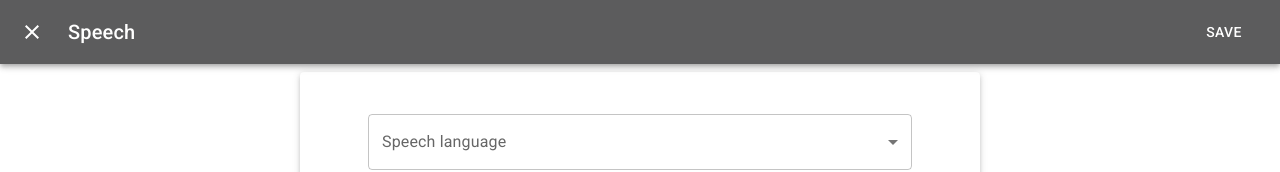
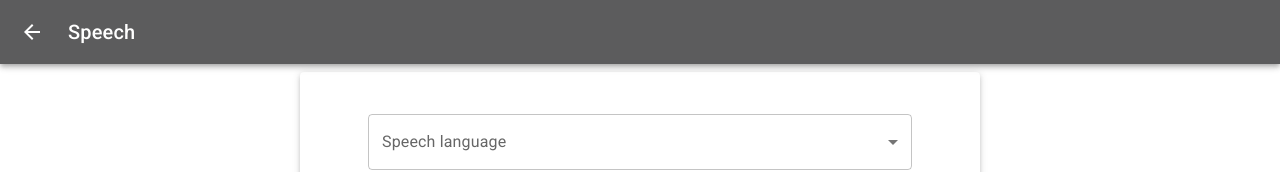
Before and after one commit to RodriSanchez1/cboard-phrase, a React (Vite) app: page /settings/speech in a window 1280 px wide. Shown: the top 172 px of the page. Built offline with nearby package versions, Linux system fonts and the light colour scheme.

Commit message:
Chore: Change fullScreenDialog buttons

```diff
--- a/src/components/FullScreenDialog/FullScreenDialog.jsx
+++ b/src/components/FullScreenDialog/FullScreenDialog.jsx
@@ -6,7 +6,7 @@ import AppBar from '@mui/material/AppBar';
 import Toolbar from '@mui/material/Toolbar';
 import IconButton from '@mui/material/IconButton';
 import Typography from '@mui/material/Typography';
-import CloseIcon from '@mui/icons-material/Close';
+import ArrowBackIcon from '@mui/icons-material/ArrowBack';
 import Slide from '@mui/material/Slide';
 //import { useNavigate } from 'react-router';
 
@@ -26,44 +26,8 @@ const Transition = React.forwardRef(function Transition(props, ref) {
   return <Slide direction="up" ref={ref} {...props} />;
 });
 
-// const styles = {
-//   appBar: {
-//     position: 'static',
-//     flexShrink: 0,
-//   },
-//   title: {
-//     flex: 1,
-//     whiteSpace: 'nowrap',
-//     textOverflow: 'ellipsis',
-//     overflow: 'hidden',
-//   },
-//   container: {
-//     background: '#f1f1f1',
-//     height: '100%',
-//     overflowY: 'auto',
-//     WebkitOverflowScrolling: 'touch',
-//   },
-//   containerDark: {
-//     background: '#1111',
-//     height: '100%',
-//     overflowY: 'auto',
-//     WebkitOverflowScrolling: 'touch',
-//   },
-//   content: {
-// maxWidth: '680px',
-// margin: '0 auto',
-//   },
-//   contentFullWidth: {
-//     margin: '0 auto',
-//   },
-// };
-
 function FullScreenDialog(props) {
-  const { children, fullWidth, title, onSave, onClose } = props;
-
-  //const navigate = useNavigate();
-  // const theme = useTheme();
-  //const dark = theme.palette.type === 'dark' ? true : false;
+  const { children, title, onSave, onClose } = props;
 
   const handleClose = () => {
     onClose();
@@ -89,14 +53,18 @@ function FullScreenDialog(props) {
               onClick={handleClose}
               aria-label="close"
             >
-              <CloseIcon />
+              <ArrowBackIcon />
             </IconButton>
+            {title && (
               <Typography sx={{ ml: 2, flex: 1 }} variant="h6" component="div">
                 {title}
               </Typography>
+            )}
+            {onSave && (
               <Button color="inherit" onClick={handleSave}>
                 save
               </Button>
+            )}
           </Toolbar>
         </AppBar>
         <div>
@@ -111,8 +79,4 @@ function FullScreenDialog(props) {
     </div>
   );
 }
-
-//export default withStyles(styles, { name: 'FullScreenDialog' })(
-//   FullScreenDialog
-// );
 export default FullScreenDialog;
```
Lines whose indentation alone changed are shown as unchanged.
